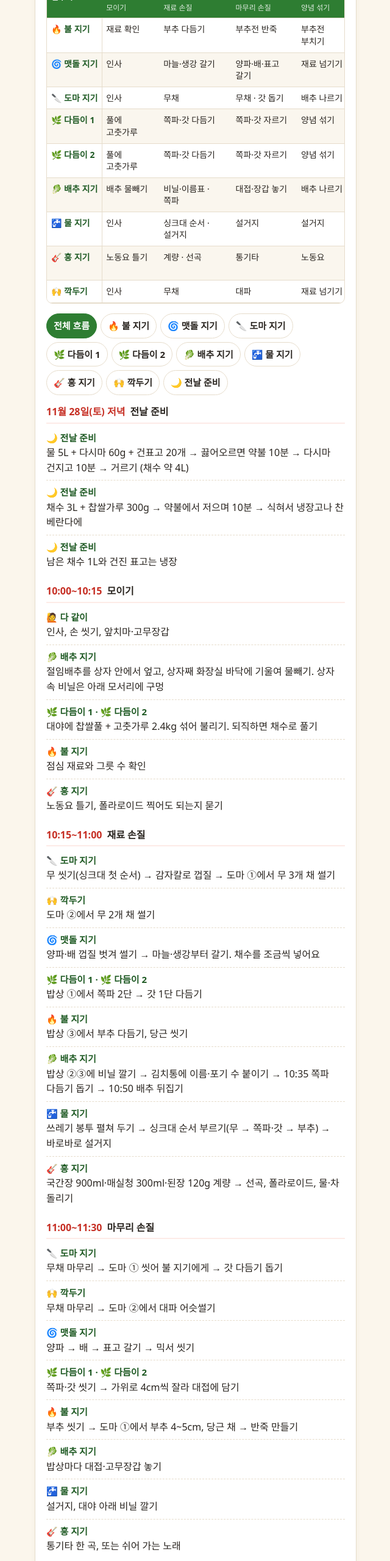
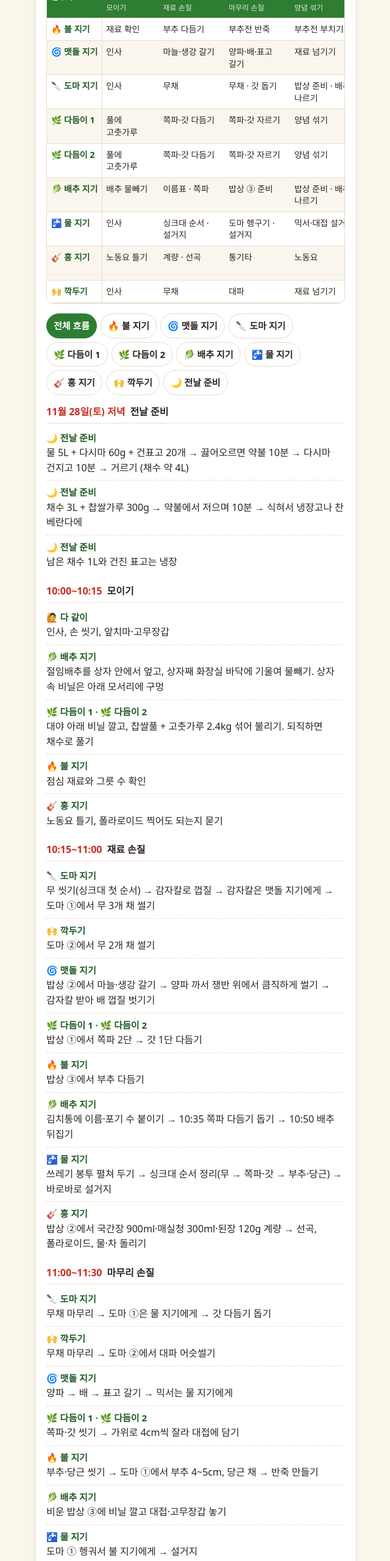
Before and after one commit to a01051998767/kimching, a plain HTML site: page index.html in a window 1280 px wide. Shown: the part 1400-3960 px from the top of the page at 61% size, without its empty margins (319-959 px from the left). Drawn offline with Linux system fonts and the light colour scheme.

Commit message:
Fix tool hand-offs and table ownership in mission cards
Co-Authored-By: Claude Opus 5.5 <noreply@anthropic.com>
Claude-Session: https://claude.ai/code/session_01EV3zF7BycBsTXcfFdNZAUx

```diff
--- a/index.html
+++ b/index.html
@@ -244,18 +244,18 @@ const LUNCH_SHOP = [
       <summary>장비·자리 쓰는 순서</summary>
       <table class="gear">
         <tbody>
-          <tr><td>화구 2개</td><td>11:30 부추전 → 12:35 라면 두 냄비</td></tr>
-          <tr><td>도마 ①</td><td>무채 → 부추·당근</td></tr>
-          <tr><td>도마 ②</td><td>무채 → 대파</td></tr>
-          <tr><td>믹서</td><td>마늘·생강 → 양파 → 배 → 표고</td></tr>
-          <tr><td>대야</td><td>풀 불리기 → 양념 섞기</td></tr>
-          <tr><td>싱크대</td><td>무 → 쪽파·갓 → 부추 → 설거지</td></tr>
-          <tr><td>화장실</td><td>배추 물빼기, 손 씻기</td></tr>
-          <tr><td>가위 2개</td><td>쪽파·갓</td></tr>
-          <tr><td>감자칼</td><td>무 → 양파·배</td></tr>
-          <tr><td>대접</td><td>재료 담기, 양념 덜기</td></tr>
-          <tr><td>밥상 ①</td><td>쪽파·갓 다듬기 → 버무리기 → 점심상</td></tr>
-          <tr><td>밥상 ②③</td><td>손질·계량 → 버무리기</td></tr>
+          <tr><td>화구 2개</td><td>11:30 부추전 (불) → 12:35 라면 두 냄비 (불·맷돌)</td></tr>
+          <tr><td>도마 ①</td><td>무채 (도마) → 부추·당근 (불)</td></tr>
+          <tr><td>도마 ②</td><td>무채 → 대파 (깍두기)</td></tr>
+          <tr><td>감자칼</td><td>무 (도마) → 배 (맷돌)</td></tr>
+          <tr><td>믹서</td><td>마늘·생강 → 양파 → 배 → 표고 (맷돌)</td></tr>
+          <tr><td>가위 2개</td><td>쪽파·갓 (다듬이)</td></tr>
+          <tr><td>대야</td><td>풀 불리기 → 양념 섞기 (다듬이)</td></tr>
+          <tr><td>싱크대</td><td>무 → 쪽파·갓 → 부추·당근 → 설거지 (물)</td></tr>
+          <tr><td>화장실</td><td>배추 물빼기 (배추), 손 씻기</td></tr>
+          <tr><td>밥상 ①</td><td>쪽파·갓 다듬기 (다듬이) → 버무리기 → 점심상</td></tr>
+          <tr><td>밥상 ②</td><td>갈기·계량 (맷돌·흥) → 버무리기</td></tr>
+          <tr><td>밥상 ③</td><td>부추 다듬기 (불) → 버무리기</td></tr>
         </tbody>
       </table>
     </details>
@@ -362,11 +362,11 @@ const LUNCH_SHOP = [
 const CUE_GRID = {
   1: ["재료 확인", "부추 다듬기", "부추전 반죽", "부추전 부치기", "부추전 부치기", "라면", "팬·화구 닦기"],
   2: ["인사", "마늘·생강 갈기", "양파·배·표고 갈기", "재료 넘기기", "버무리기 → 라면 물", "라면", "설거지"],
-  3: ["인사", "무채", "무채 · 갓 돕기", "배추 나르기", "버무리기", "점심", "설거지"],
+  3: ["인사", "무채", "무채 · 갓 돕기", "밥상 준비 · 배추 나르기", "버무리기", "점심", "설거지"],
   4: ["풀에 고춧가루", "쪽파·갓 다듬기", "쪽파·갓 자르기", "양념 섞기", "양념 덜기 · 버무리기", "점심", "밥상·바닥"],
   5: ["풀에 고춧가루", "쪽파·갓 다듬기", "쪽파·갓 자르기", "양념 섞기", "버무리기", "점심", "밥상·바닥"],
-  6: ["배추 물빼기", "비닐·이름표 · 쪽파", "대접·장갑 놓기", "배추 나르기", "통에 담기", "상 차리기", "김치통 나누기"],
-  7: ["인사", "싱크대 순서 · 설거지", "설거지", "설거지", "버무리기 · 설거지", "상 차리기", "설거지"],
+  6: ["배추 물빼기", "이름표 · 쪽파", "밥상 ③ 준비", "밥상 준비 · 배추 나르기", "통에 담기", "상 차리기", "김치통 나누기"],
+  7: ["인사", "싱크대 순서 · 설거지", "도마 헹구기 · 설거지", "믹서·대접 설거지", "버무리기 · 설거지", "상 차리기", "설거지"],
   8: ["노동요 틀기", "계량 · 선곡", "통기타", "노동요", "버무리기 · 폴라로이드", "점심", "단체 사진"],
   9: ["인사", "무채", "대파", "재료 넘기기", "버무리기", "라면 담기", "쓰레기"]
 };
@@ -392,34 +392,34 @@ const CUE = [
   { t: "10:00", end: "10:15", title: "모이기", rows: [
     { roles: [0], text: "인사, 손 씻기, 앞치마·고무장갑" },
     { roles: [6], text: "절임배추를 상자 안에서 엎고, 상자째 화장실 바닥에 기울여 물빼기. 상자 속 비닐은 아래 모서리에 구멍" },
-    { roles: [4, 5], text: "대야에 찹쌀풀 + 고춧가루 2.4kg 섞어 불리기. 되직하면 채수로 풀기" },
+    { roles: [4, 5], text: "대야 아래 비닐 깔고, 찹쌀풀 + 고춧가루 2.4kg 섞어 불리기. 되직하면 채수로 풀기" },
     { roles: [1], text: "점심 재료와 그릇 수 확인" },
     { roles: [8], text: "노동요 틀기, 폴라로이드 찍어도 되는지 묻기" }
   ]},
   { t: "10:15", end: "11:00", title: "재료 손질", rows: [
-    { roles: [3], text: "무 씻기(싱크대 첫 순서) → 감자칼로 껍질 → 도마 ①에서 무 3개 채 썰기" },
+    { roles: [3], text: "무 씻기(싱크대 첫 순서) → 감자칼로 껍질 → 감자칼은 맷돌 지기에게 → 도마 ①에서 무 3개 채 썰기" },
     { roles: [9], text: "도마 ②에서 무 2개 채 썰기" },
-    { roles: [2], text: "양파·배 껍질 벗겨 썰기 → 마늘·생강부터 갈기. 채수를 조금씩 넣어요" },
+    { roles: [2], text: "밥상 ②에서 마늘·생강 갈기 → 양파 까서 쟁반 위에서 큼직하게 썰기 → 감자칼 받아 배 껍질 벗기기" },
     { roles: [4, 5], text: "밥상 ①에서 쪽파 2단 → 갓 1단 다듬기" },
-    { roles: [1], text: "밥상 ③에서 부추 다듬기, 당근 씻기" },
-    { roles: [6], text: "밥상 ②③에 비닐 깔기 → 김치통에 이름·포기 수 붙이기 → 10:35 쪽파 다듬기 돕기 → 10:50 배추 뒤집기" },
-    { roles: [7], text: "쓰레기 봉투 펼쳐 두기 → 싱크대 순서 부르기(무 → 쪽파·갓 → 부추) → 바로바로 설거지" },
-    { roles: [8], text: "국간장 900ml·매실청 300ml·된장 120g 계량 → 선곡, 폴라로이드, 물·차 돌리기" }
+    { roles: [1], text: "밥상 ③에서 부추 다듬기" },
+    { roles: [6], text: "김치통에 이름·포기 수 붙이기 → 10:35 쪽파 다듬기 돕기 → 10:50 배추 뒤집기" },
+    { roles: [7], text: "쓰레기 봉투 펼쳐 두기 → 싱크대 순서 정리(무 → 쪽파·갓 → 부추·당근) → 바로바로 설거지" },
+    { roles: [8], text: "밥상 ②에서 국간장 900ml·매실청 300ml·된장 120g 계량 → 선곡, 폴라로이드, 물·차 돌리기" }
   ]},
   { t: "11:00", end: "11:30", title: "마무리 손질", rows: [
-    { roles: [3], text: "무채 마무리 → 도마 ① 씻어 불 지기에게 → 갓 다듬기 돕기" },
+    { roles: [3], text: "무채 마무리 → 도마 ①은 물 지기에게 → 갓 다듬기 돕기" },
     { roles: [9], text: "무채 마무리 → 도마 ②에서 대파 어슷썰기" },
-    { roles: [2], text: "양파 → 배 → 표고 갈기 → 믹서 씻기" },
+    { roles: [2], text: "양파 → 배 → 표고 갈기 → 믹서는 물 지기에게" },
     { roles: [4, 5], text: "쪽파·갓 씻기 → 가위로 4cm씩 잘라 대접에 담기" },
-    { roles: [1], text: "부추 씻기 → 도마 ①에서 부추 4~5cm, 당근 채 → 반죽 만들기" },
-    { roles: [6], text: "밥상마다 대접·고무장갑 놓기" },
-    { roles: [7], text: "설거지, 대야 아래 비닐 깔기" },
+    { roles: [1], text: "부추·당근 씻기 → 도마 ①에서 부추 4~5cm, 당근 채 → 반죽 만들기" },
+    { roles: [6], text: "비운 밥상 ③에 비닐 깔고 대접·고무장갑 놓기" },
+    { roles: [7], text: "도마 ① 헹궈서 불 지기에게 → 설거지" },
     { roles: [8], text: "통기타 한 곡, 또는 쉬어 가는 노래" }
   ]},
   { t: "11:30", end: "11:50", title: "양념 섞기", rows: [
     { roles: [4, 5], text: "대야에 간 재료·국간장·매실청·된장 → 무채 → 쪽파·갓·대파 순서로 섞기" },
     { roles: [2, 9], text: "재료 넘겨 주기, 고춧가루는 색 보며 추가" },
-    { roles: [6, 3], text: "배추를 밥상 3곳으로 나르기" },
+    { roles: [6, 3], text: "밥상 ①②도 비닐 깔고 대접·고무장갑 놓기 → 배추를 밥상 3곳으로 나르기" },
     { roles: [7], text: "믹서·대접 설거지" },
     { roles: [1], text: "화구 2개로 부추전 부치기 시작" },
     { roles: [0], text: "11:45 배춧잎에 싸서 맛보고 소금으로 간 맞추기" },
```
